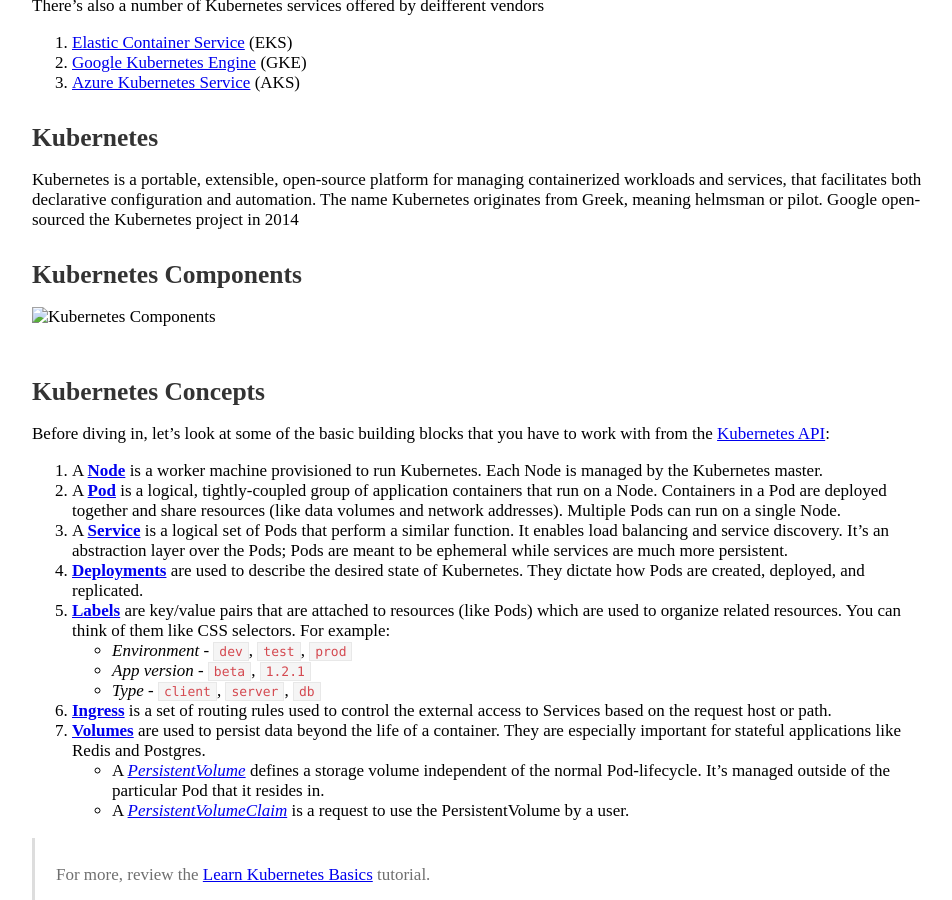
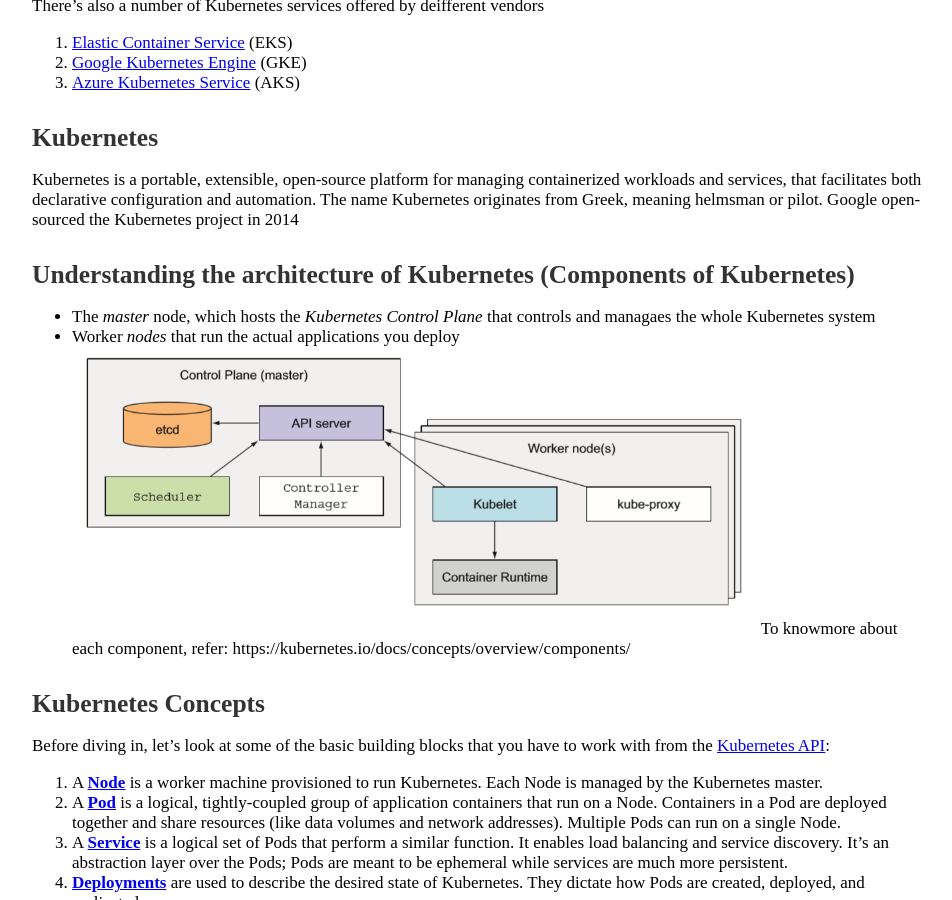
Before and after one commit to vinaydhegde/vinaydhegde.github.io, a Jekyll site: the page built from _posts/2020-04-05-Deploy and run a microservce in Kubernetes.md, in a window 1280 px wide and 900 px high, scrolled down 1385 px. Shown: the whole window, without its empty margins (160-1112 px from the left). Built offline with Jekyll 4.4.1, drawn with Linux system fonts in a browser that asks for light colours.

Commit message:
Update 2020-04-05-Deploy and run a microservce in Kubernetes.md

```diff
--- a/_posts/2020-04-05-Deploy and run a microservce in Kubernetes.md
+++ b/_posts/2020-04-05-Deploy and run a microservce in Kubernetes.md
@@ -70,9 +70,11 @@
 Kubernetes is a portable, extensible, open-source platform for managing containerized workloads and services, that facilitates both declarative configuration and automation.
 The name Kubernetes originates from Greek, meaning helmsman or pilot. Google open-sourced the Kubernetes project in 2014
 
-## Kubernetes Components
-<img src="../images/k8s/kubernetes-components.png" style="max-width:80%;padding-bottom:20px;" alt="Kubernetes Components">
-
+## Understanding the architecture of Kubernetes (Components of Kubernetes)
+- The *master* node, which hosts the *Kubernetes Control Plane* that controls and managaes the whole Kubernetes system
+- Worker *nodes* that run the actual applications you deploy
+<img src="/images/k8s/kubernetes-components.png" style="max-width:80%;padding-bottom:20px;" alt="Kubernetes Components">
+To knowmore about each component, refer: https://kubernetes.io/docs/concepts/overview/components/
 
 ## Kubernetes Concepts
 
```
